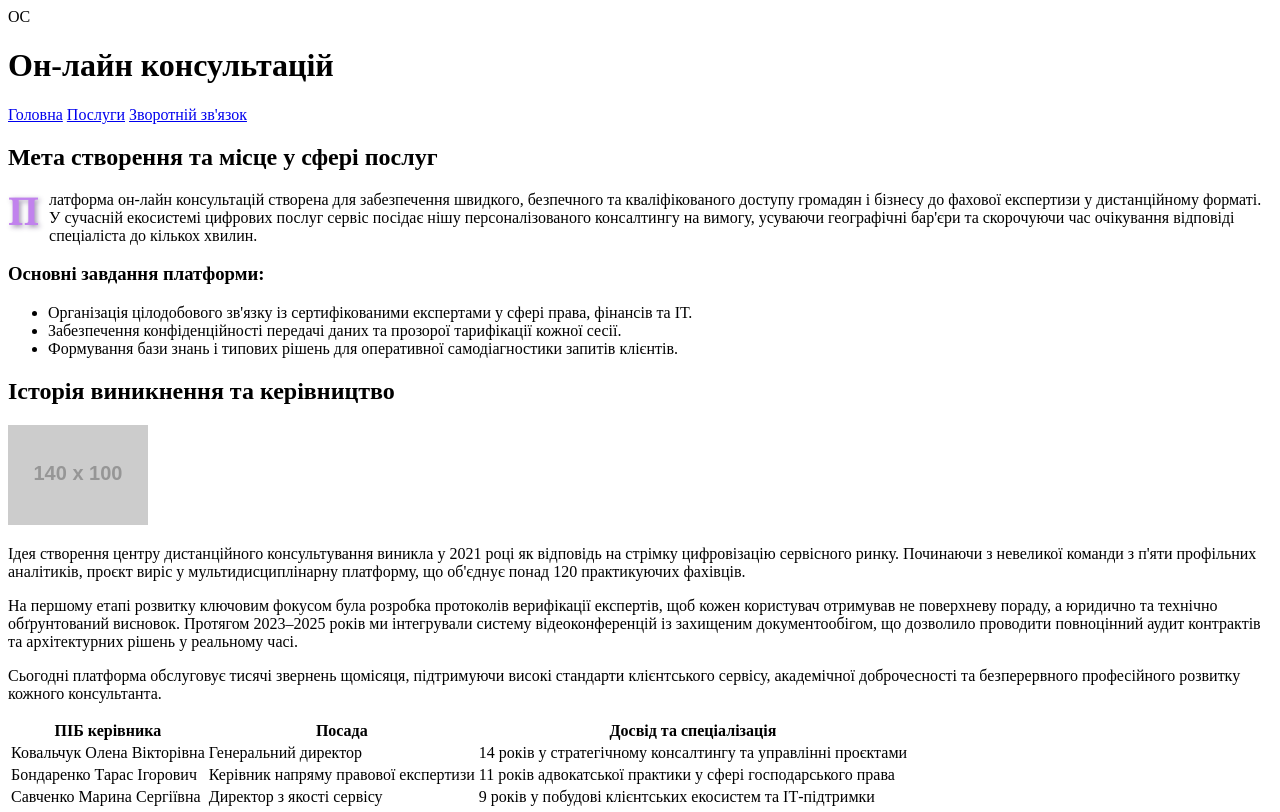
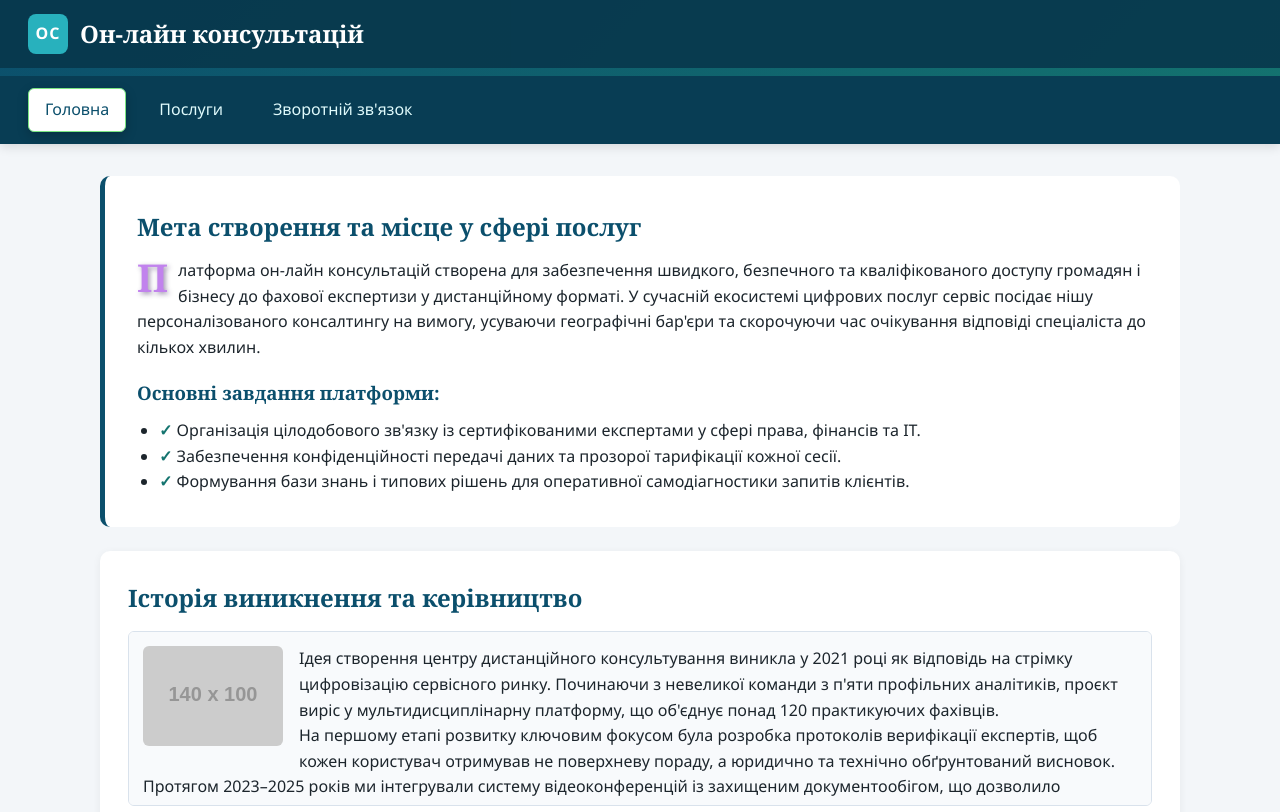
Before and after one commit to EvheniySlobodyanik/Frontend-Lab, a plain HTML site: page Lab2/index.html in a window 1280 px wide. Shown: the top 812 px of the page. Drawn offline with Linux system fonts and the light colour scheme; placeholder pictures from the web are drawn by us.

Commit message:
add base styles, typography, colors, selectors, and main page rules

```diff
--- a/Lab2/styles.css
+++ b/Lab2/styles.css
@@ -0,0 +1,198 @@
+* {
+  box-sizing: border-box;
+  margin: 0;
+  padding: 0;
+}
+
+body {
+  font-family: "Segoe UI", Roboto, sans-serif;
+  background-color: #f3f6f9;
+  color: rgb(28, 37, 44);
+  line-height: 1.6;
+}
+
+h1,
+h2,
+h3 {
+  font-family: Georgia, "Times New Roman", serif;
+  color: #0b4f6c;
+}
+
+.container {
+  max-width: 1120px;
+  margin: 0 auto;
+  padding: 20px;
+}
+
+.site-header {
+  position: relative;
+  background: linear-gradient(135deg, #0b4f6c 0%, #14746f 100%);
+  color: white; /* Колір способом №3: ключове слово */
+  padding-top: 76px;
+  box-shadow: 0 3px 10px rgba(0, 0, 0, 0.12);
+}
+
+#main-brand.brand-absolute {
+  position: absolute;
+  top: 0;
+  left: 0;
+  width: 100%;
+  display: flex;
+  align-items: center;
+  gap: 12px;
+  padding: 14px 28px;
+  background-color: rgba(8, 56, 77, 0.92);
+  z-index: 100;
+}
+
+.brand-static {
+  position: static;
+  display: flex;
+  align-items: center;
+  gap: 12px;
+  padding: 14px 28px;
+  margin-top: -76px;
+}
+
+.logo-badge {
+  display: inline-flex;
+  align-items: center;
+  justify-content: center;
+  width: 40px;
+  height: 40px;
+  border-radius: 8px;
+  background-color: hsl(185, 65%, 45%);
+  color: white;
+  font-weight: 800;
+  letter-spacing: 1px;
+}
+
+#main-brand h1,
+.brand-fixed h1,
+.brand-static h1 {
+  color: white;
+  font-size: 1.5rem;
+}
+
+.main-nav {
+  display: flex;
+  gap: 16px;
+  padding: 12px 28px;
+  background-color: #083d54;
+}
+
+.nav-link {
+  color: #e0fbfc;
+  text-decoration: none;
+  padding: 8px 16px;
+  border: 1px solid transparent;
+  border-radius: 6px;
+  transition:
+    background-color 0.35s ease,
+    color 0.35s ease,
+    border-color 0.35s ease,
+    box-shadow 0.35s ease;
+}
+
+.nav-link:hover,
+.nav-link.active {
+  background-color: #ffffff;
+  color: #0b4f6c;
+  border-color: #7ae582;
+  box-shadow: 0 4px 12px rgba(0, 0, 0, 0.2);
+}
+
+.purpose-section {
+  background-color: white;
+  margin: 12px 0;
+  padding: 32px;
+  border-radius: 10px;
+  border-left: 5px solid #0b4f6c;
+}
+
+.purpose-section > h2 + p {
+  margin-top: 12px;
+  margin-bottom: 18px;
+}
+
+h3 ~ .tasks-list {
+  margin-top: 10px;
+  padding-left: 22px;
+}
+
+.tasks-list li::before {
+  content: "✓ ";
+  color: #14746f;
+  font-weight: bold;
+}
+
+.history-leaders-card {
+  background-color: white;
+  margin-top: 24px;
+  padding: 28px;
+  border-radius: 10px;
+  box-shadow: 0 2px 8px rgba(0, 0, 0, 0.06);
+  transition: transform 0.3s ease;
+}
+
+.history-leaders-card:hover {
+  transform: translate(-5px, 5px);
+}
+
+.scrollable-history {
+  max-height: 175px;
+  overflow-y: auto;
+  padding: 14px;
+  margin: 14px 0 22px;
+  background-color: #f8fafc;
+  border: 1px solid #d9e2ec;
+  border-radius: 6px;
+}
+
+.float-illustration {
+  float: left;
+  margin: 0 16px 10px 0;
+  border-radius: 6px;
+}
+
+.leaders-table {
+  width: 100%;
+  border-collapse: collapse;
+}
+
+.leaders-table th,
+.leaders-table td {
+  padding: 12px;
+  border: 1px solid #cbd5e1;
+  text-align: left;
+}
+
+.leaders-table th {
+  background-color: #0b4f6c;
+  color: white;
+}
+
+tr[data-role="director"] {
+  background-color: #eef8fb;
+  font-weight: 600;
+}
+
+.site-footer {
+  margin-top: 32px;
+  background-color: #102a43;
+  color: #f0f4f8;
+  padding: 22px 28px;
+}
+
+.contacts-box {
+  max-width: 1120px;
+  margin: 0 auto;
+  transition:
+    color 0.3s ease 2s,
+    font-weight 0.3s ease 2s;
+}
+
+.contacts-box:hover {
+  color: red;
+  font-weight: 700;
+}
```
Also changed, not shown: Lab2/feedback.html (+1 -1 lines), Lab2/services.html (+1 -1 lines).
